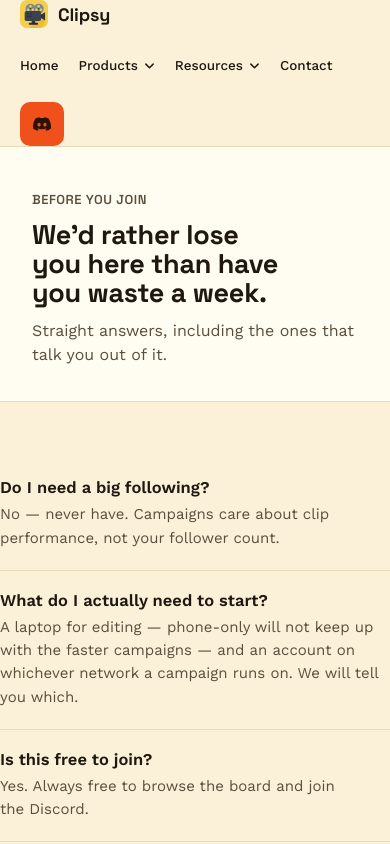
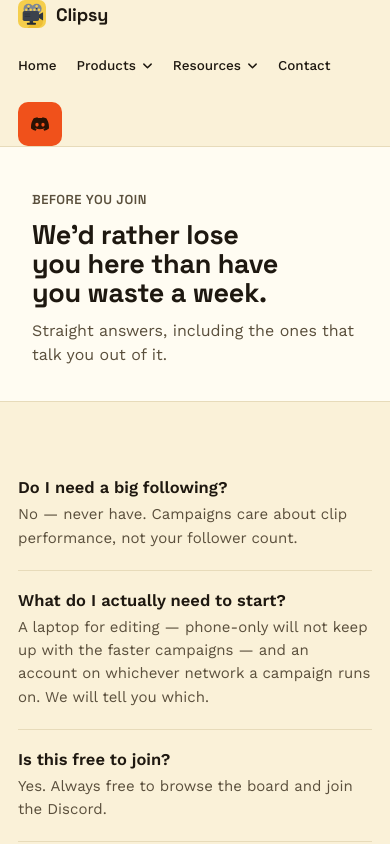
Before and after one commit to ddawg16/clipsy.club, a Next.js app in the folder clipsy-web/: page /faq in a window 390 px wide. Shown: the top 844 px of the page. Built offline with nearby package versions, Linux system fonts and the light colour scheme.

Commit message:
claude push 2

```diff
--- a/clipsy-web/app/globals.css
+++ b/clipsy-web/app/globals.css
@@ -233,3 +233,14 @@ button:focus-visible {
   .shell-rail .rail-hide-sm { display: none; }
   .rail-link { white-space: nowrap; padding: 8px 12px; }
 }
+
+/* ---------------------------------------------------- phone polish
+   The layout already reflows (grids use auto-fill, nav wraps). These are
+   just small-screen tightenings so nothing feels cramped under ~520px. */
+@media (max-width: 520px) {
+  .wrap { padding-left: 18px; padding-right: 18px; }
+  /* let the campaign search box use the full width instead of holding 210px */
+  #hub input[type='search'] { min-width: 0; flex: 1 1 100% !important; }
+  /* never let the page scroll sideways on a phone */
+  html, body { overflow-x: hidden; }
+}
--- a/clipsy-web/app/layout.tsx
+++ b/clipsy-web/app/layout.tsx
@@ -1,4 +1,4 @@
-import type { Metadata } from 'next';
+import type { Metadata, Viewport } from 'next';
 import { Space_Grotesk, Work_Sans } from 'next/font/google';
 import './globals.css';
 
@@ -31,6 +31,13 @@ export const metadata: Metadata = {
   robots: { index: true, follow: true },
 };
 
+// Without this, phones render the page zoomed out at ~980px and everything looks tiny.
+export const viewport: Viewport = {
+  width: 'device-width',
+  initialScale: 1,
+  themeColor: '#faf1d8',
+};
+
 export default function RootLayout({ children }: { children: React.ReactNode }) {
   return (
     <html lang="en" className={`${display.variable} ${body.variable}`}>
```
